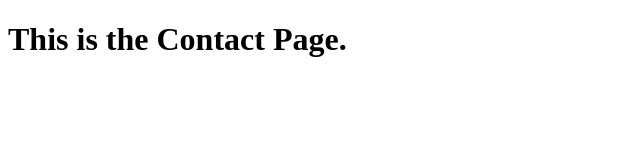
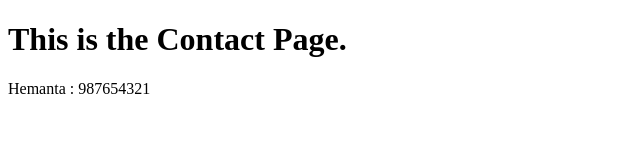
Before and after one commit to hemantaad/GitPractice, a plain HTML site: page Contact.html in a window 1280 px wide. Shown: the whole page, without its empty margins (0-640 px from the left). Drawn offline with Linux system fonts and the light colour scheme.

Commit message:
Edited contact.html

```diff
--- a/Contact.html
+++ b/Contact.html
@@ -7,5 +7,6 @@
 </head>
 <body>
     <h1>This is the Contact Page.</h1>
+    <p>Hemanta : 987654321</p>
 </body>
 </html>
```
